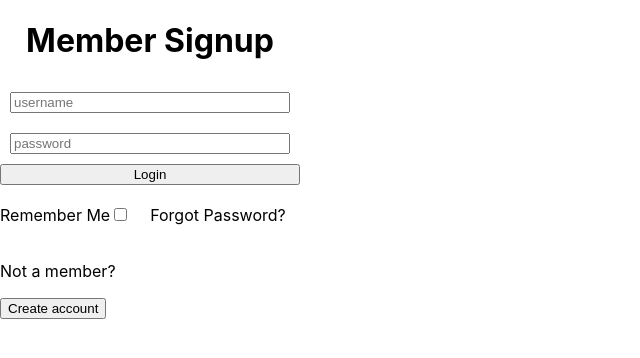
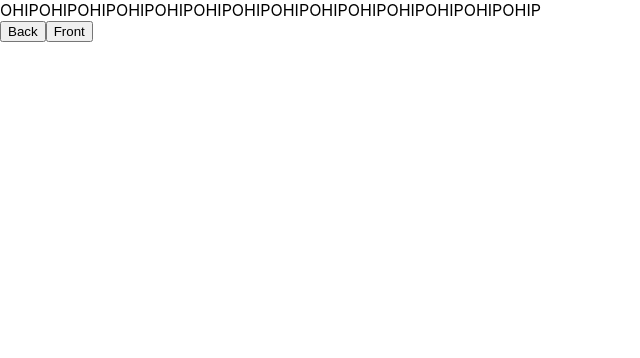
Before and after one commit to DavidrMur/ImmuTrack-Mobile, a React (Create React App) app in the folder web/: page /signup in a window 1280 px wide. Shown: the top 358 px of the page, without its empty margins (0-640 px from the left). Built offline with nearby package versions, Linux system fonts and the light colour scheme.

Commit message:
most signup ui

```diff
--- /dev/null
+++ b/web/src/components/SignupPage/SignupPageComponents.js
@@ -0,0 +1,59 @@
+import React from 'react';
+
+const SignupOHIP = (props) => {
+    return (<div>
+        OHIPOHIPOHIPOHIPOHIPOHIPOHIPOHIPOHIPOHIPOHIPOHIPOHIPOHIP
+    </div>)
+};
+
+const SignupSCN = (props) => {
+    return (<div>
+        SCN
+    </div>)
+};
+
+const SignupOwner = (props) => {
+    return (
+        <div>
+            <h1>This Health Card belongs to</h1>
+            <button>Me</button>
+            <button>Dependant</button>
+        </div>
+    )
+}
+
+const SignupName = (props) => {
+    return (
+        <div>
+            <input type="text" placeholder="First Name" />
+            <input type="text" placeholder="Last Name" />
+        </div>
+    )
+}
+
+const SignupDOB = (props) => {
+    return (
+        <div>
+            <input type="text" placeholder="date" />
+            {/* TODO: change this, depends on the UI module we use */}
+        </div>
+    )
+}
+
+const SignupGender = (props) => {
+    return (
+        <div>
+            {/* TODO: change this, depends on the UI module we use */}
+            <input type="text" placeholder="If other, please specify" />
+        </div>
+    )
+}
+
+export {
+    SignupOHIP,
+    SignupSCN,
+    SignupOwner,
+    SignupName,
+    SignupDOB,
+    SignupGender
+};
--- /dev/null
+++ b/web/src/components/SignupPage/SignupPagePatient.js
@@ -0,0 +1,49 @@
+import React, { Component } from 'react';
+import { SignupOHIP, SignupSCN, SignupName, SignupOwner, SignupDOB, SignupGender } from './SignupPageComponents';
+
+class SignupPagePatient extends Component {
+
+    state = {
+        pageCount: 1
+    }
+
+
+    render() {
+
+        let signupView;
+        switch (this.state.pageCount) {
+            case 1:
+                signupView = <SignupOHIP />
+                break;
+            case 2:
+                signupView = <SignupSCN />
+                break;
+            case 3:
+                signupView = <SignupOwner />
+                break;
+            case 4:
+                signupView = <SignupName />
+                break;
+            case 5:
+                signupView = <SignupDOB />
+                break;
+            case 6:
+                signupView = <SignupGender />
+                break;
+            default:
+                break;
+        }
+
+        return (
+            <div>
+                {signupView}
+                {/* TODO: Make into a component */}
+                <button onClick={() => this.setState({pageCount: this.state.pageCount - 1})}>Back</button>
+                <button onClick={() => this.setState({pageCount: this.state.pageCount + 1})}>Front</button>
+            </div>
+        )
+    }
+
+}
+
+export default SignupPagePatient
--- a/web/src/containers/SignupPage/SignupPage.js
+++ b/web/src/containers/SignupPage/SignupPage.js
@@ -1,39 +1,22 @@
 import React, { Component } from 'react';
-//import './LoginPage.css';
+import SignupPagePatient from '../../components/SignupPage/SignupPagePatient';
 
-class LoginPage extends Component {
+class SignupPage extends Component {
+
+    constructor (props) {
+        super(props);
+    }
+
 
     render(){
-        return(
+        return (
             <div>
-                <form className='container'>
-                    <h1>Member Signup</h1>
-                    <input type="text" placeholder="username" className='container--field'/>
-                    <input type="text" placeholder="password" className='container--field'/>
-                    <input type="submit" value="Login" className='container--button'/>
-                </form>
-                <label>Remember Me</label>
-                <input type="checkbox" />
-                <p className="container--option">Forgot Password?</p>
-                <p>Not a member?</p>
-                <button>Create account</button>
+                <SignupPagePatient />
             </div>
-
-        );
+            )
     }
 }
 
 
-const mapStateToProps = state => {
-    return {
-
-    };
-};
-
-const mapDispathToProps = dispatch => {
-    return {
-    };
-};
-
 //export default connect(mapStateToProps,mapDispathToProps)(SummonerProfile);
-export default LoginPage
+export default SignupPage
```
